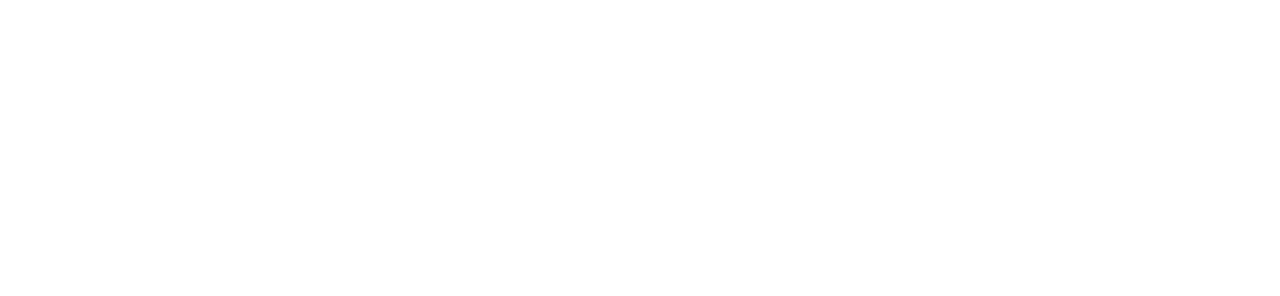
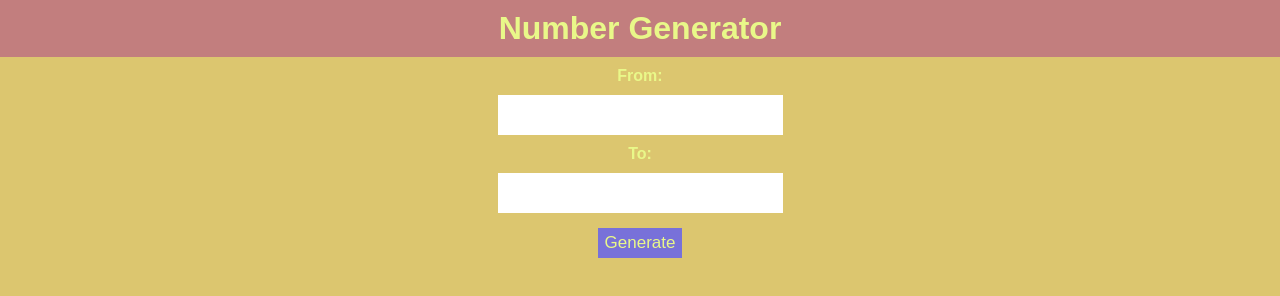
Before and after one commit to brynnke/bolonga-sandwich, a plain HTML site: page index.html in a window 1280 px wide. Drawn offline with Linux system fonts and the light colour scheme.

Commit message:
code in files

```diff
--- a/index.html
+++ b/index.html
@@ -1,12 +1,32 @@
 <!DOCTYPE html>
 <html lang="en">
+
 <head>
-    <meta charset="UTF-8">
-    <meta http-equiv="X-UA-Compatible" content="IE=edge">
-    <meta name="viewport" content="width=device-width, initial-scale=1.0">
-    <title>Number Generator</title>
+  <meta charset="UTF-8">
+  <meta name="viewport" content="width=device-width, initial-scale=1.0">
+  <meta http-equiv="X-UA-Compatible" content="ie=edge">
+  <link rel="stylesheet" href="style.css">
+  <title>Number Generator</title>
 </head>
+
 <body>
+  <header>
+    <h1> Number Generator</h1>
+  </header>
 
+  <section>
+    <label>From:</label><br>
+    <input type="number" class="fromNum"><br>
+    <label>To:</label><br>
+    <input type="number" class="toNum"><br>
+    <button type="submit" class="generateBtn">Generate</button>
+  </section>
+
+  <div>
+    <h1 class="randomNumEl"></h1>
+  </div>
+
+  <script src="app.js"></script>
 </body>
+
 </html>
--- /dev/null
+++ b/style.css
@@ -0,0 +1,51 @@
+* {
+    margin: 0;
+    padding: 0;
+    box-sizing: border-box;
+  }
+
+  body {
+    font-family: "Montserrat", sans-serif;
+    background: rgb(220, 198, 111);
+    text-align: center;
+    color: rgb(233, 248, 137);
+  }
+
+  header {
+    background: rgb(194, 126, 126);
+    padding: 10px;
+  }
+
+  label {
+    display: inline-block;
+    font-weight: bold;
+    padding: 10px;
+  }
+
+  input {
+    border: none;
+    font-size: 20px;
+    height: 40px;
+    padding: 10px;
+  }
+
+  section button {
+    padding: 5px 7px;
+    margin: 15px;
+    border: none;
+    font-family: "Montserrat", sans-serif;
+    color: rgb(233, 248, 137);
+    background: rgb(120, 113, 217);
+    font-size: 17px;
+    cursor: pointer;
+    transition: 0.3s ease-in-out;
+  }
+  section button:hover {
+    background: rgb(120, 113, 217);
+  }
+
+  .randomNum {
+    /* background: rgb(73, 73, 73); */
+    width: 90%;
+    margin: 20px auto;
+  }
```
Also changed, not shown: script.js (+14 -2 lines).
